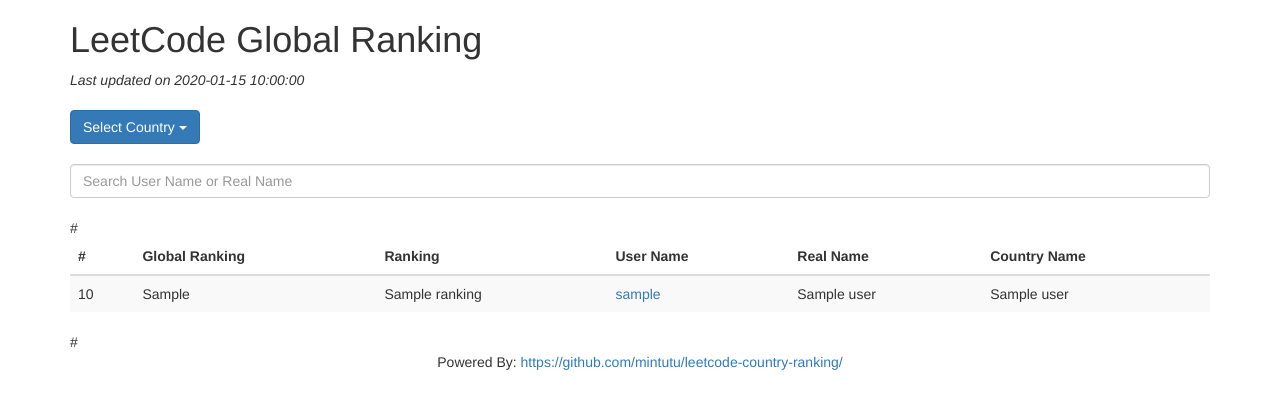
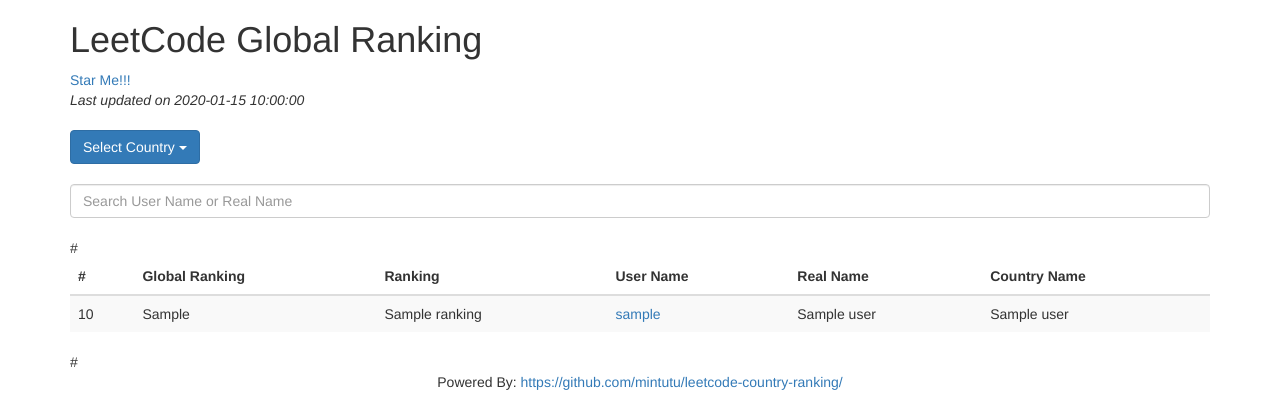
Before and after one commit to mintutu/leetcode-country-ranking, a Flask app: template app/templates/index.html in a window 1280 px wide. Shown: the top 420 px of the page. Run offline with Flask 2, Linux system fonts and the light colour scheme; the template is opened without the code that fills it: most values are stand-ins (such as "Sample title", 1, 10 or a date in 2020); some libraries are stand-ins or nearby versions.

Commit message:
add Star Me

```diff
--- a/app/templates/index.html
+++ b/app/templates/index.html
@@ -18,6 +18,7 @@
     </style>
     <!-- Global site tag (gtag.js) - Google Analytics -->
     <script async src="https://www.googletagmanager.com/gtag/js?id=UA-143874982-1"></script>
+    <script async defer src="https://buttons.github.io/buttons.js"></script>
     <script>
         window.dataLayer = window.dataLayer || [];
 
@@ -38,6 +39,7 @@
             <div class="span12">
                 <div class="span6">
                     <h1 class="muted">LeetCode Global Ranking</h1>
+                    <a class="github-button" href="https://github.com/mintutu/leetcode-country-ranking" data-size="large" aria-label="Star mintutu/leetcode-country-ranking on GitHub">Star Me!!!</a>
                 </div>
             </div>
         </div>
```
